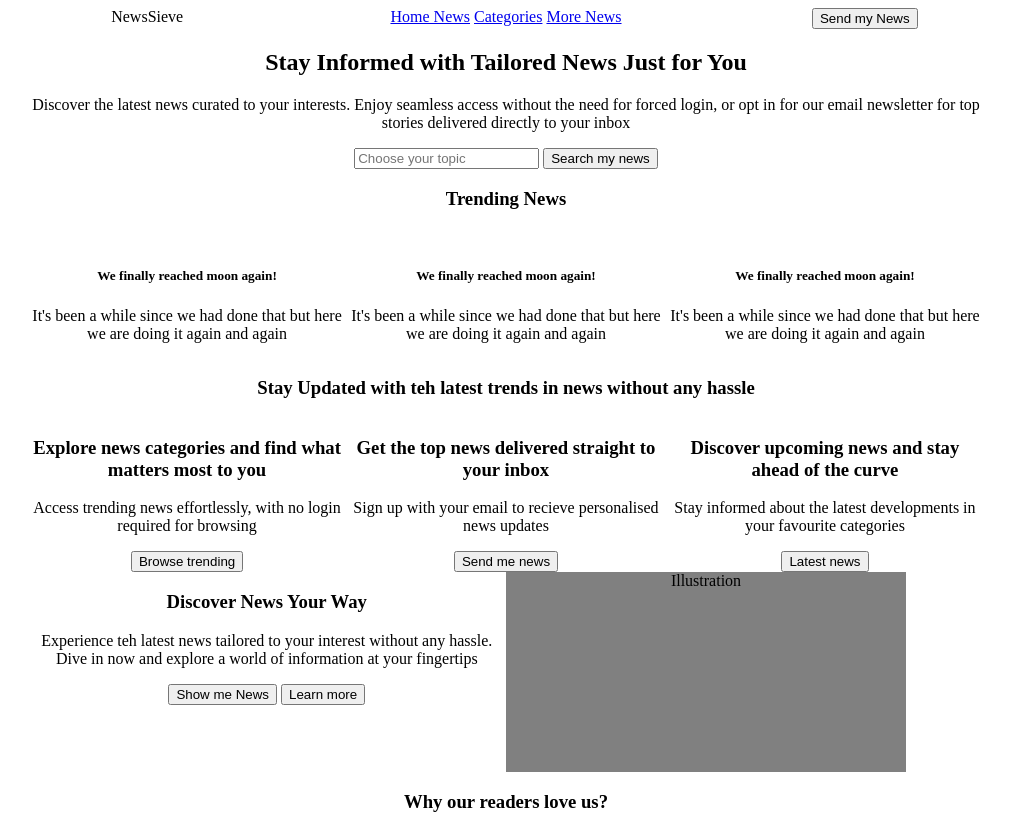
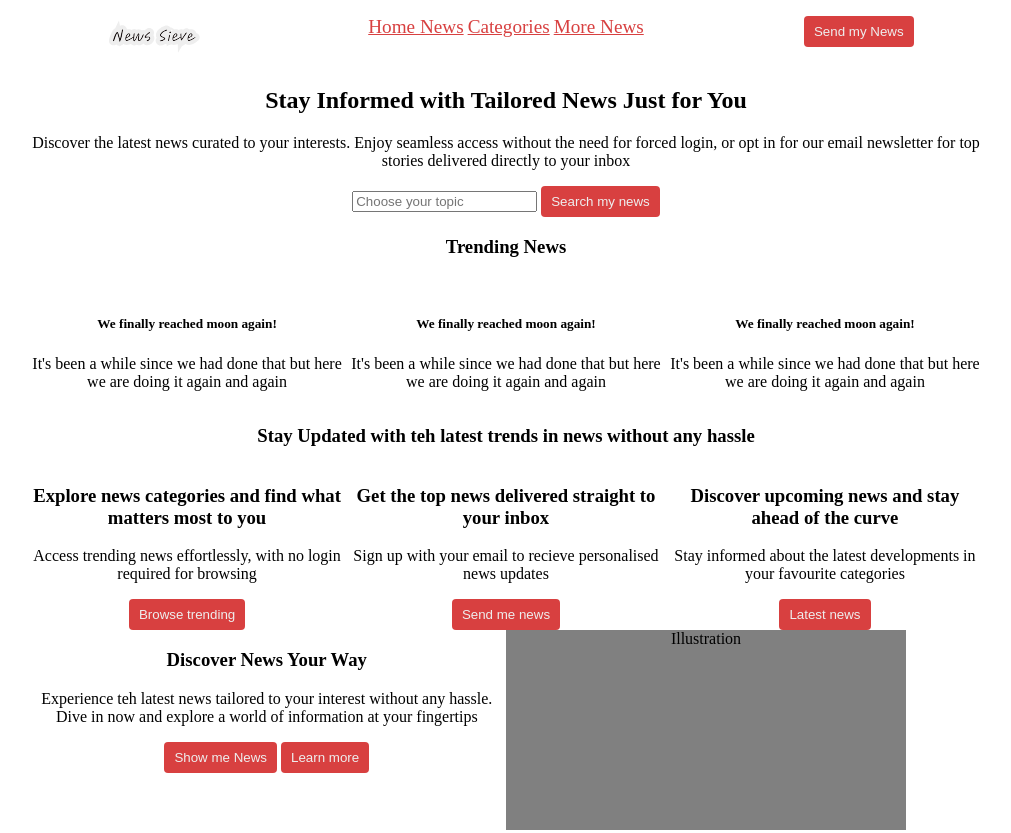
Before and after one commit to CodeNaveen-in/NewsSieve, a plain HTML site: page index.html in a window 1280 px wide. Shown: the top 833 px of the page, without its empty margins (134-1145 px from the left). Drawn offline with Linux system fonts and the light colour scheme.

Commit message:
Naveen CSS Update 2

```diff
--- a/index.html
+++ b/index.html
@@ -9,7 +9,7 @@
 <body>
     <header class="NavBar">
         <div class="Logo">
-            NewsSieve
+            <img src="./images/Logo/Main Logo.svg" alt="Main Logo">
         </div>
         <div class="NavButton">
             <a href="./index.html">Home News</a>
--- a/style.css
+++ b/style.css
@@ -3,11 +3,25 @@ body{
     padding: 0vw 12vw;
     text-align: center;
 }
+
+button{
+    color: #eeeeee;
+    background-color: #d84040;
+    padding: 8px 10px;
+    border: none;
+    border-radius: 4px;
+}
 .NavBar{
     display: grid;
     grid-template-columns: 3fr 6fr 3fr;
+    padding: 8px;
 }
 
+.NavButton a{
+    color: #D84040;
+    font-size: 1.2rem;
+
+}
 .HeroMain{
     display: grid;
     grid-template-columns: 1fr 1fr 1fr;
```
Also changed, not shown: images/Extra Images/undraw_news_nz1p.svg (added), images/Icons/broken-link.png (added), images/Icons/email.png (added), images/Icons/right-arrow.png (added), images/Icons/share.png (added), images/Logo/Main Logo.svg (added), images/Logo/Second Logo.svg (added).
